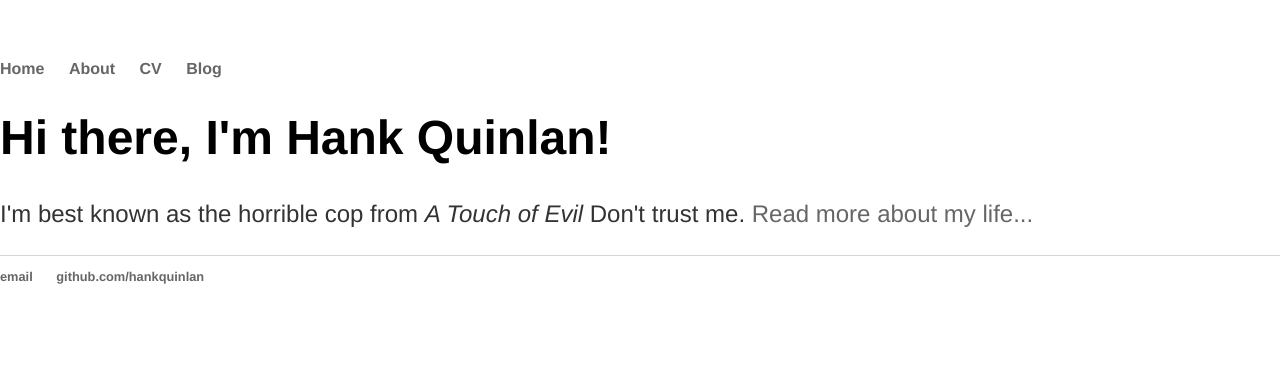
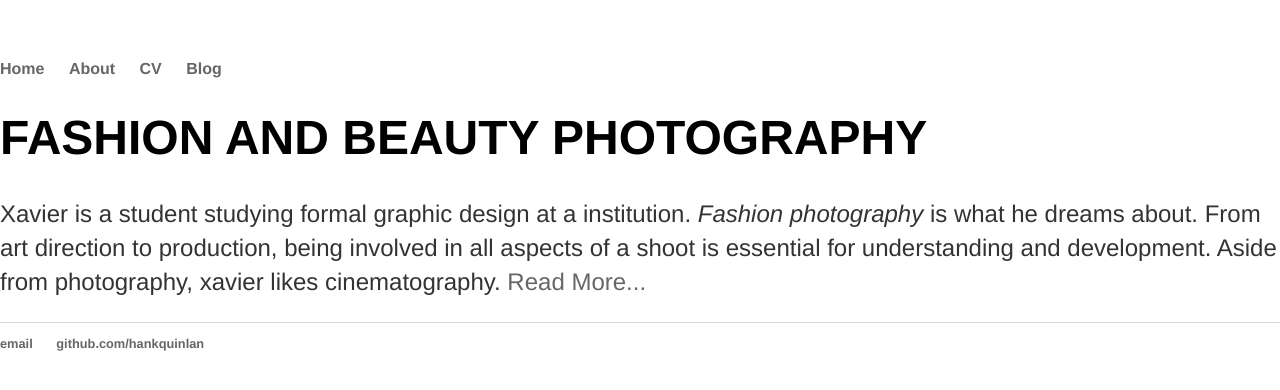
Before and after one commit to developer-xavier/developer-xavier.github.io, a Jekyll site: the page built from index.html, in a window 1280 px wide. Shown: the top 390 px of the page. Built offline with Jekyll 4.4.1, drawn with Linux system fonts in a browser that asks for light colours.

Commit message:
Update index.html

```diff
--- a/index.html
+++ b/index.html
@@ -1,8 +1,12 @@
 ---
 layout: default
-title: developer-x
+title: development by xavier
 ---
 <div class="blurb">
-	<h1>Hi there, I'm Hank Quinlan!</h1>
-	<p>I'm best known as the horrible cop from <em>A Touch of Evil</em> Don't trust me. <a href="/about">Read more about my life...</a></p>
+	<h1>FASHION AND BEAUTY PHOTOGRAPHY</h1>
+	<p>Xavier is a student studying formal graphic design at a institution.
+		<em>Fashion photography</em> is what he dreams about.
+		From art direction to production, being involved in all aspects of a shoot is essential for understanding and development.
+		Aside from photography, xavier likes cinematography.
+		<a href="/about">Read More...</a></p>
 </div><!-- /.blurb -->
```
